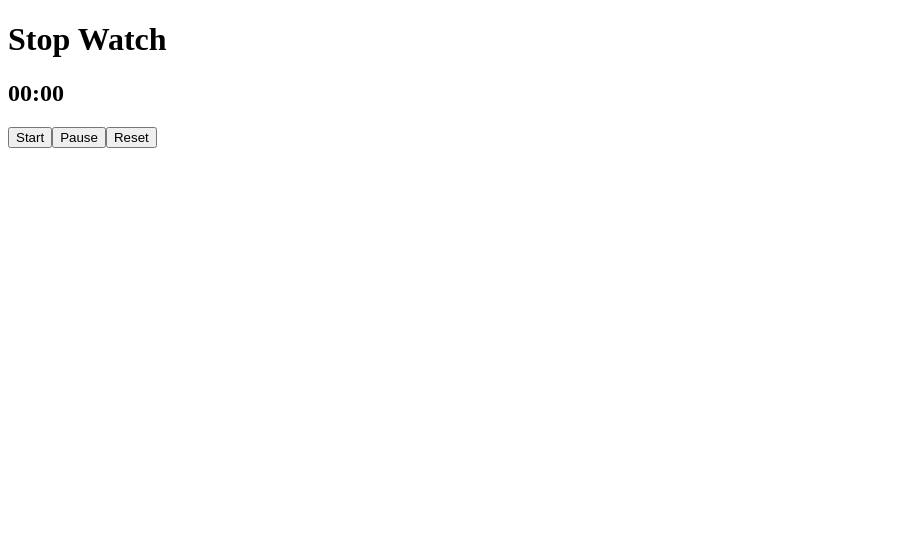
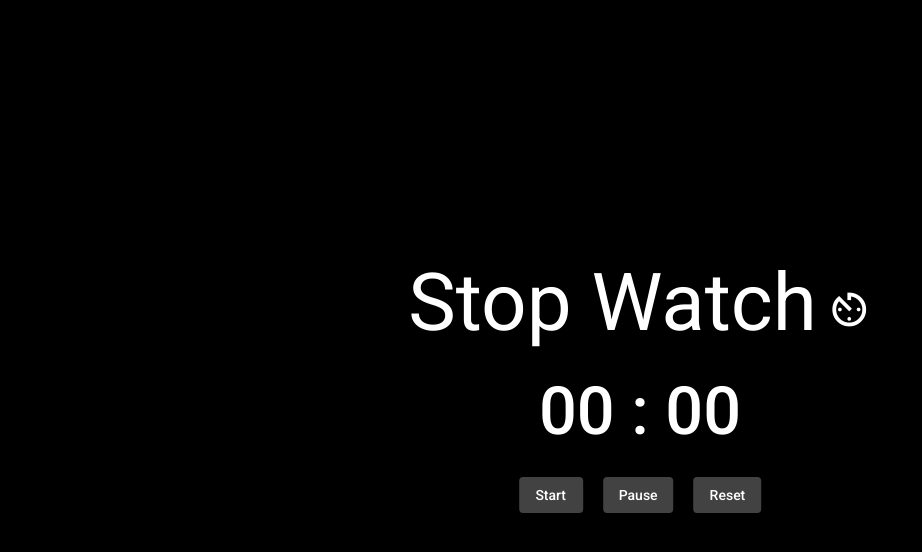
Before and after one commit to rumanstheddy/Ang-Stop-Watch, an Angular app: page / in a window 1280 px wide. Shown: the top 552 px of the page, without its empty margins (0-922 px from the left). Built offline with nearby package versions, Linux system fonts and the light colour scheme.

Commit message:
added material library and styling

```diff
--- a/angular.json
+++ b/angular.json
@@ -28,6 +28,7 @@
               "src/assets"
             ],
             "styles": [
+              "./node_modules/@angular/material/prebuilt-themes/purple-green.css",
               "src/styles.scss"
             ],
             "scripts": []
@@ -96,6 +97,7 @@
               "src/assets"
             ],
             "styles": [
+              "./node_modules/@angular/material/prebuilt-themes/purple-green.css",
               "src/styles.scss"
             ],
             "scripts": []
--- a/package.json
+++ b/package.json
@@ -11,10 +11,12 @@
   "private": true,
   "dependencies": {
     "@angular/animations": "^14.2.0",
+    "@angular/cdk": "^14.2.5",
     "@angular/common": "^14.2.0",
     "@angular/compiler": "^14.2.0",
     "@angular/core": "^14.2.0",
     "@angular/forms": "^14.2.0",
+    "@angular/material": "^14.2.5",
     "@angular/platform-browser": "^14.2.0",
     "@angular/platform-browser-dynamic": "^14.2.0",
     "@angular/router": "^14.2.0",
--- a/src/app/app.component.html
+++ b/src/app/app.component.html
@@ -1,5 +1,14 @@
-<h1>{{ title }}</h1>
-<app-timer></app-timer>
-<app-button (click)="start()" text="Start" ></app-button>
-<app-button (click)="pause()" text="Pause"></app-button>
-<app-button (click)="reset()" text="Reset"></app-button>
+<div class="app-container">
+    <div class="titleContainer">
+        <h1 class="title">{{ title }}</h1>
+        <mat-icon fontIcon="av_timer"></mat-icon>
+    </div>
+    <div class="timerContainer">
+        <app-timer></app-timer>
+    </div>
+    <div class="btnContainer">
+        <app-button (click)="start()" text="Start"></app-button>
+        <app-button (click)="pause()" text="Pause" class="pauseBtn"></app-button>
+        <app-button (click)="reset()" text="Reset"></app-button>
+    </div>
+</div>
--- a/src/app/app.component.scss
+++ b/src/app/app.component.scss
@@ -0,0 +1,40 @@
+.app-container {
+  position: absolute;
+  top: 50%;
+  left: 50%;
+  margin-right: -50%;
+  transform: translate(-50%, -50%);
+}
+
+.title {
+  font-size: 60pt;
+}
+
+.mat-icon {
+  font-size: 45px;
+  text-align: center;
+  height: 45px;
+  width: 45px;
+  margin-left: 10px;
+}
+
+.titleContainer {
+  display: flex;
+  justify-content: center;
+  margin-bottom: 60px;
+}
+
+.btnContainer {
+  display: flex;
+  justify-content: center;
+}
+
+.pauseBtn {
+  margin-left: 20px;
+  margin-right: 20px;
+}
+
+.timerContainer {
+  margin-top: 40px;
+  margin-bottom: 50px;
+}
--- a/src/app/components/button/button.component.html
+++ b/src/app/components/button/button.component.html
@@ -1 +1 @@
-<button>{{ text }}</button>
+<button class="stopWatchBtn" mat-raised-button>{{ text }}</button>
--- a/src/app/components/button/button.component.scss
+++ b/src/app/components/button/button.component.scss
@@ -0,0 +1,4 @@
+.stopWatchBtn {
+    height: auto;
+    width: auto;
+}
--- a/src/app/components/timer/timer.component.html
+++ b/src/app/components/timer/timer.component.html
@@ -1 +1 @@
-<h2>{{ secondsStr }}:{{ millisStr }}</h2>
+<h2 class="timer">{{ secondsStr }} : {{ millisStr }}</h2>
--- a/src/app/components/timer/timer.component.scss
+++ b/src/app/components/timer/timer.component.scss
@@ -0,0 +1,5 @@
+.timer {
+  display: flex;
+  justify-content: center;
+  font-size: 50pt;
+}
--- a/src/index.html
+++ b/src/index.html
@@ -6,8 +6,11 @@
   <base href="/">
   <meta name="viewport" content="width=device-width, initial-scale=1">
   <link rel="icon" type="image/x-icon" href="favicon.ico">
+  <link rel="preconnect" href="https://fonts.gstatic.com">
+  <link href="https://fonts.googleapis.com/css2?family=Roboto:wght@300;400;500&display=swap" rel="stylesheet">
+  <link href="https://fonts.googleapis.com/icon?family=Material+Icons" rel="stylesheet">
 </head>
-<body>
+<body class="mat-typography">
   <app-root></app-root>
 </body>
 </html>
--- a/src/styles.scss
+++ b/src/styles.scss
@@ -1 +1,12 @@
 /* You can add global styles to this file, and also import other style files */
+
+html,
+body {
+  height: 100%;
+}
+body {
+  margin: 0;
+  font-family: Roboto, "Helvetica Neue", sans-serif;
+  color: white;
+  background-color: black;
+}
```
Also changed, not shown: src/app/app.module.ts (+10 -8 lines), 1 other file (tests, documents, lock files or other folders).
